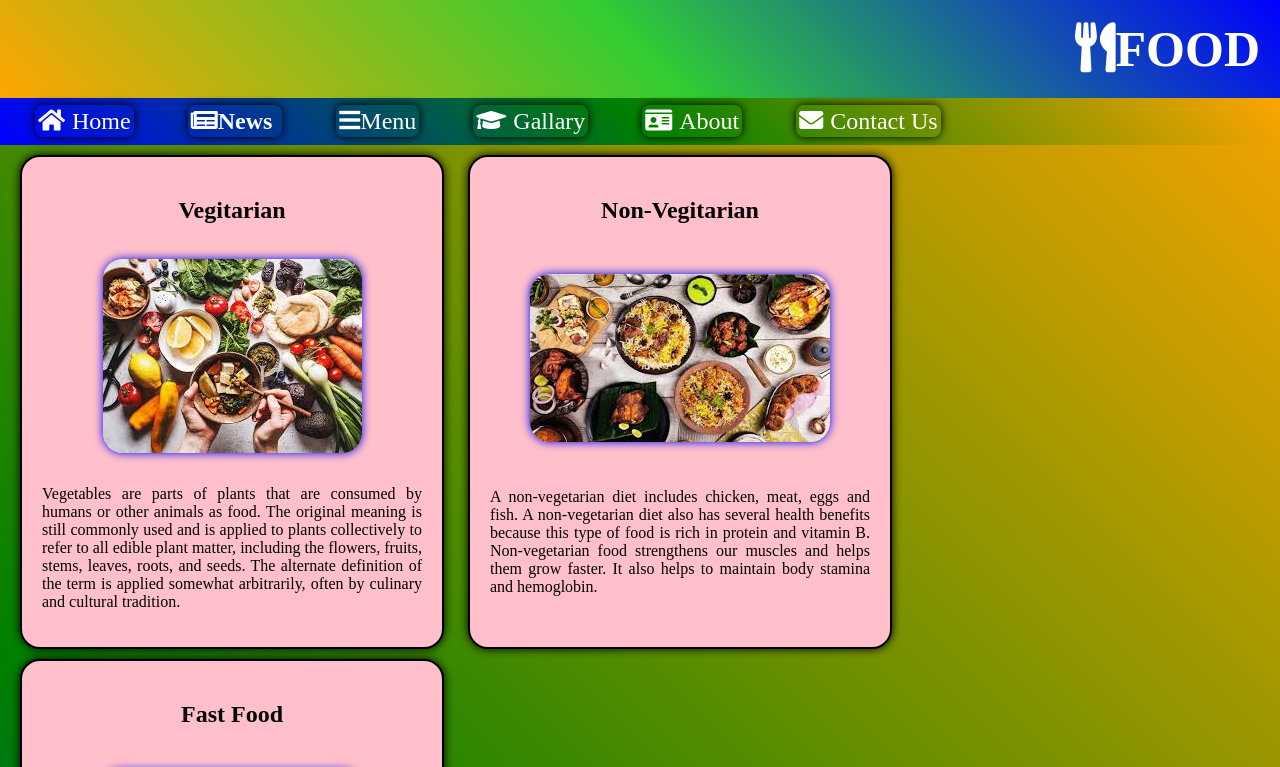
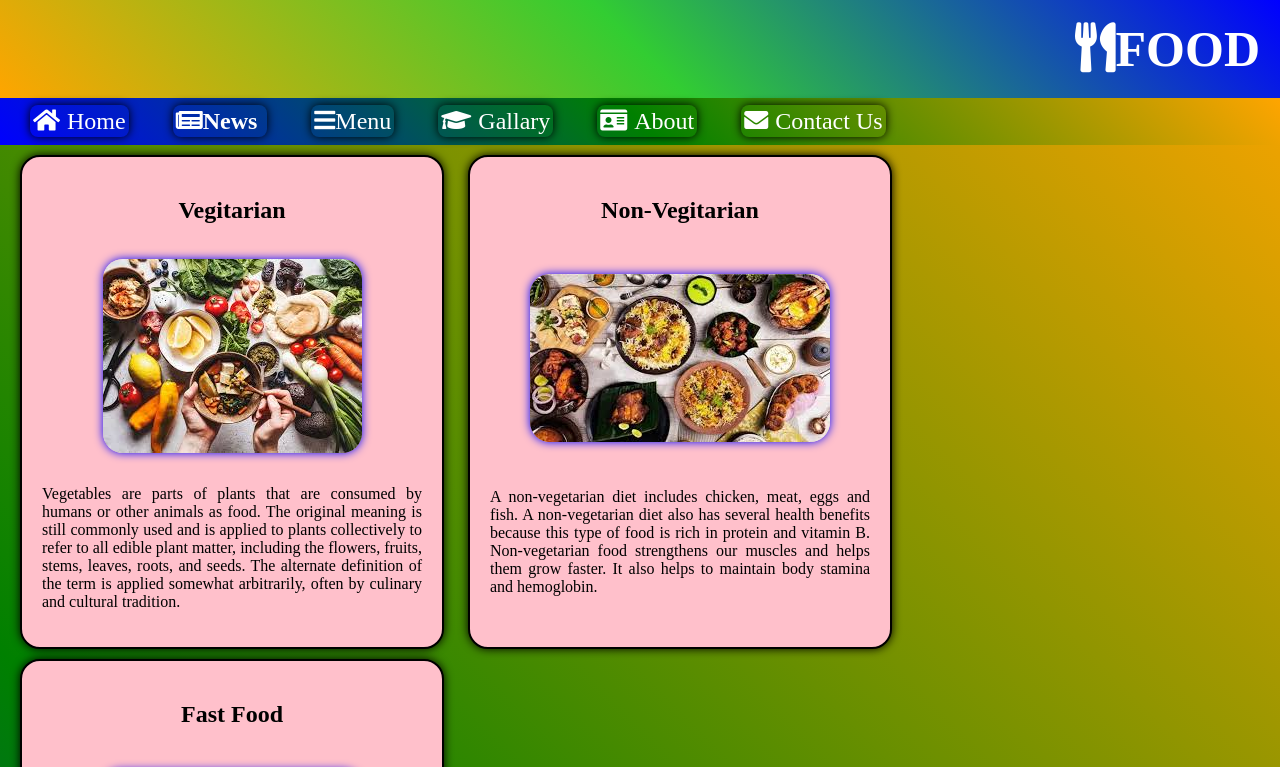
Before and after one commit to anushayadav6006/Food, a plain HTML site: page index.html in a window 1280 px wide. Shown: the top 767 px of the page. Drawn offline with nearby package versions, Linux system fonts and the light colour scheme.

Commit message:
Update index.css

```diff
--- a/index.css
+++ b/index.css
@@ -31,7 +31,7 @@ nav a
 	color:white;
 	text-decoration:none;
 	font-size:24px;
-	margin:10px 25px;
+	margin:10px 20px;
 	box-shadow:0px 0px 10px black;
 	border-radius:8px;
 	padding:3px;
```
